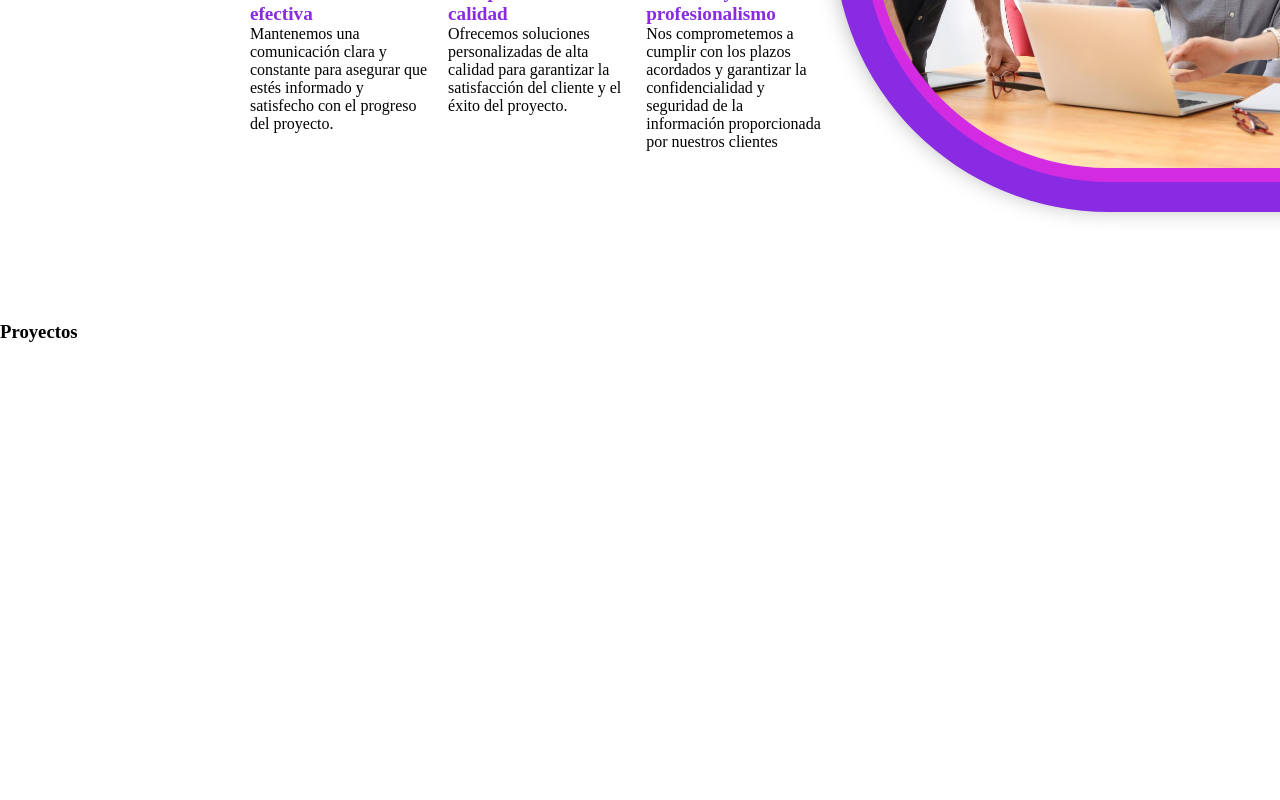
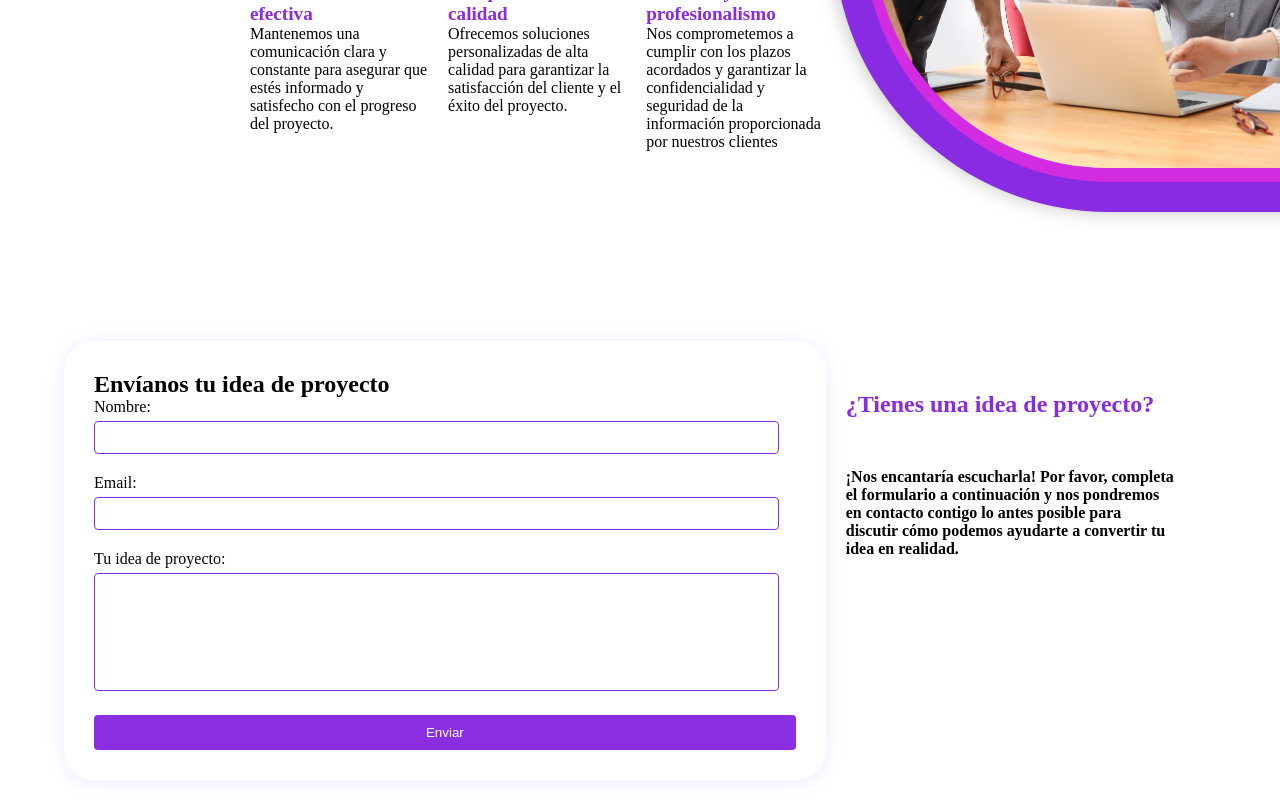
Before and after one commit to NicolasBronzini/Front-WebzNicksx, a React (Vite) app: page / in a window 1280 px wide. Shown: the part 1816-2616 px from the top of the page. Before the commit the page ends 2159 px from the top, so only its background shows below. Built offline with nearby package versions, Linux system fonts and the light colour scheme; a web font is replaced by a local one.

Commit message:
Cambios de form para proyectos

```diff
--- /dev/null
+++ b/src/components/FormProyects/FormProyects.css
@@ -0,0 +1,83 @@
+.formulario-container {
+  display: flex;
+  justify-content: space-between;
+  width: 90%;
+  margin: 0 auto;
+  padding: 20px;
+  background-color: white;
+}
+
+
+
+.formulario {
+  flex: 1.7;
+  padding: 30px;
+  border-radius: 30px;
+  box-shadow: 0 2px 20px #892be21e; /* Sombra más suave */
+  background-color: #ffffff2d;
+}
+
+
+.formulario h2 {
+  margin-top: 0;
+}
+
+.form-group {
+  margin-bottom: 20px;
+}
+
+.form-group label {
+  display: block;
+  margin-bottom: 5px;
+}
+
+.form-group input,
+.form-group textarea {
+  width: 95%;
+  padding: 8px;
+  border: 1px solid #892be2;
+  border-radius: 4px;
+  resize: none; /* Evita que el textarea sea redimensionable manualmente */
+}
+
+.form-group textarea {
+  height: 100px;
+}
+
+.btn_form {
+  width: 100%;
+  padding: 10px;
+  background-color: #892be2fb;
+  color: white;
+  border: none;
+  border-radius: 4px;
+  cursor: pointer;
+}
+
+.btn_form:hover {
+  background-color: #6c1aa3;
+}
+.explicacion {
+  flex: 0.8;
+  margin-right: 20px;
+  padding: 20px;
+  border-radius: 30px;
+}
+
+.explicacion h2 {
+  margin-top: 30px;
+  margin-bottom: 50px;
+  color: #892be2;
+}
+
+
+.explicacion p {
+
+  font-weight: 600;
+}
+
+.iconsWebs {
+  width: 50px; /* Ancho de la imagen */
+  height: auto; /* Altura automática para mantener la proporción */
+  margin-bottom: 10px; /* Espaciado inferior */
+}
--- /dev/null
+++ b/src/components/FormProyects/FormProyects.tsx
@@ -0,0 +1,65 @@
+import React, { useState } from 'react';
+import './FormProyects.css'; // Archivo de estilos
+// import iconWebs from '../../assets/img/Icons/webicons.png'
+const FormProyectos = () => {
+  // Estados para almacenar los valores de los campos del formulario
+  const [nombre, setNombre] = useState('');
+  const [email, setEmail] = useState('');
+  const [idea, setIdea] = useState('');
+
+  // Función para manejar el envío del formulario
+  const handleSubmit = (event:any) => {
+    event.preventDefault();
+    // Aquí puedes enviar los datos a tu backend o hacer lo que necesites con ellos
+    console.log('Datos enviados:', { nombre, email, idea });
+    // Puedes añadir aquí la lógica para enviar los datos a tu servidor
+  };
+
+  return (
+    <div className="formulario-container">
+
+    <div className="formulario">
+      <h2>Envíanos tu idea de proyecto</h2>
+      <form onSubmit={handleSubmit}>
+        <div className="form-group">
+          <label htmlFor="nombre">Nombre:</label>
+          <input
+            type="text"
+            id="nombre"
+            value={nombre}
+            onChange={(e) => setNombre(e.target.value)}
+            required
+          />
+        </div>
+        <div className="form-group">
+          <label htmlFor="email">Email:</label>
+          <input
+            type="email"
+            id="email"
+            value={email}
+            onChange={(e) => setEmail(e.target.value)}
+            required
+          />
+        </div>
+        <div className="form-group">
+          <label htmlFor="idea">Tu idea de proyecto:</label>
+          <textarea
+            id="idea"
+            value={idea}
+            onChange={(e) => setIdea(e.target.value)}
+            required
+          ></textarea>
+        </div>
+        <button type="submit" className='btn_form'>Enviar</button>
+      </form>
+    </div>
+    <div className="explicacion">
+      <h2>¿Tienes una idea de proyecto?</h2>
+
+      <p>¡Nos encantaría escucharla! Por favor, completa el formulario a continuación y nos pondremos en contacto contigo lo antes posible para discutir cómo podemos ayudarte a convertir tu idea en realidad.</p>
+    </div>
+  </div>
+  );
+};
+
+export default FormProyectos;
--- a/src/components/PresPeticion/PresPeticion.css
+++ b/src/components/PresPeticion/PresPeticion.css
@@ -45,7 +45,7 @@
 }
 
 
-img {
+.imgEquipo{
     border-radius: 500px 0px 0px 500px;
     width: 700px;
     position: relative;
--- a/src/components/PresPeticion/PresPeticion.tsx
+++ b/src/components/PresPeticion/PresPeticion.tsx
@@ -35,7 +35,7 @@ const PresPeticion = () => {
                 <div className="right-section">
                     <div className="image-wrapper">
                         <div className='ContainerImg'>
-                            <img src={ImgEquipo} alt="Trabajo en equipo" />
+                            <img src={ImgEquipo} alt="Trabajo en equipo" className='imgEquipo' />
                         </div>
                     </div>
                 </div>
--- a/src/pages/Home.tsx
+++ b/src/pages/Home.tsx
@@ -1,3 +1,4 @@
+import FormProyectos from "../components/FormProyects/FormProyects"
 import QueHacemos from "../components/QueHacemos/QueHacemos"
 import Header from "../components/base/header/Header"
 import Portafolio from "../components/portafolio/portafolio"
@@ -8,7 +9,8 @@ const Home = () => {
             <Header />
             <QueHacemos />
             <Peticiones/>
-            <Portafolio />
+
+            <FormProyectos/>
         </>
     )
 }
```
Also changed, not shown: src/assets/img/Icons/webIcons.png (added), src/index.css (line endings or trailing spaces).
